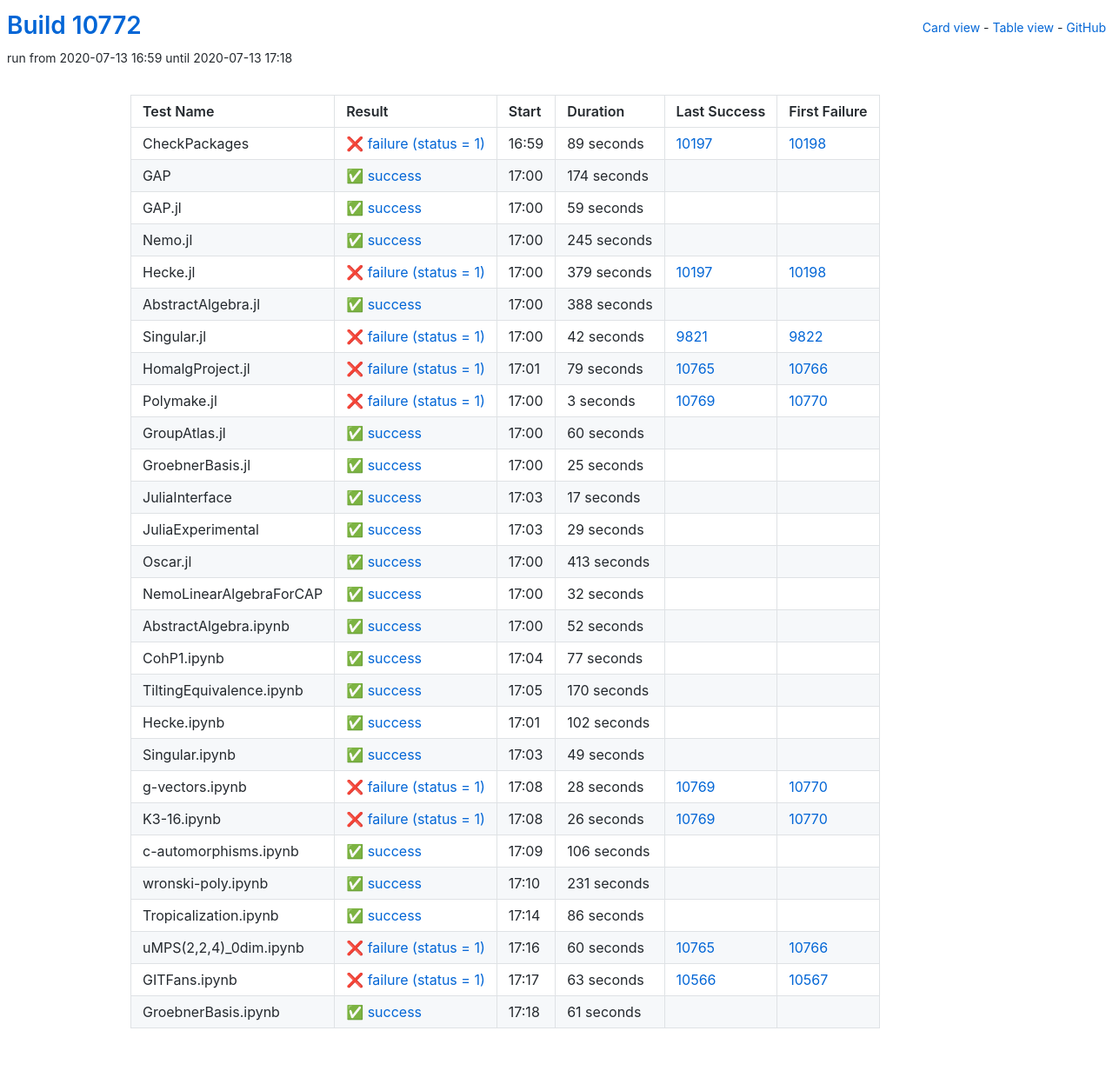
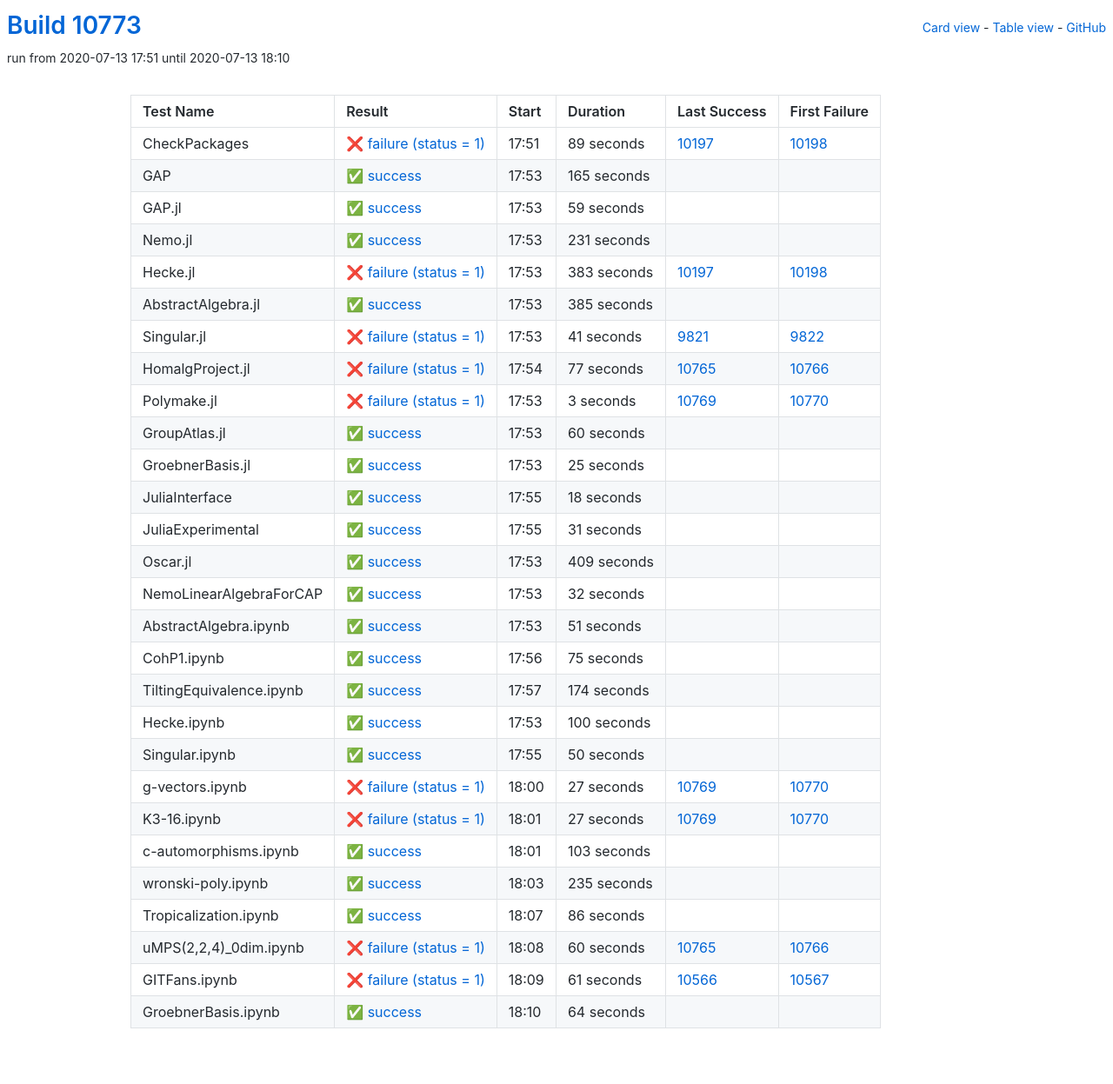
Before and after one commit to oscar-system/oscar-ci-status, a Jekyll site: the page built from table.html, in a window 1280 px wide. Shown: the whole page at 87% size. Built offline with Jekyll 4.4.1, drawn with Linux system fonts in a browser that asks for light colours.

Commit message:
Build #10773

```diff
--- a/_data/ci.yml
+++ b/_data/ci.yml
@@ -1,6 +1,6 @@
 ---
-build: 10772
-build_url: https://oscarci.mathematik.uni-kl.de/job/oscar/10772/
+build: 10773
+build_url: https://oscarci.mathematik.uni-kl.de/job/oscar/10773/
 job: oscar
 organization: oscar-system
 repo: oscar-ci-status
@@ -8,8 +8,8 @@
 tests:
 - name: CheckPackages
   id: checkpackages
-  log: https://oscarci.mathematik.uni-kl.de/job/oscar/10772/artifact/logs/build-10772/CheckPackages.log
-  start: 2020-07-13 16:59
+  log: https://oscarci.mathematik.uni-kl.de/job/oscar/10773/artifact/logs/build-10773/CheckPackages.log
+  start: 2020-07-13 17:51
   success: false
   exitcode: 1
   status: failure
@@ -20,20 +20,20 @@
   first_failure_url: https://oscarci.mathematik.uni-kl.de/job/oscar/10198/
 - name: GAP
   id: gap
-  log: https://oscarci.mathematik.uni-kl.de/job/oscar/10772/artifact/logs/build-10772/GAP.log
-  start: 2020-07-13 17:00
+  log: https://oscarci.mathematik.uni-kl.de/job/oscar/10773/artifact/logs/build-10773/GAP.log
+  start: 2020-07-13 17:53
   success: true
   exitcode: 0
   status: success
-  duration: 174
+  duration: 165
   last_success: false
   last_success_url:
   first_failure: false
   first_failure_url:
 - name: GAP.jl
   id: gap-jl
-  log: https://oscarci.mathematik.uni-kl.de/job/oscar/10772/artifact/logs/build-10772/GAP.jl.log
-  start: 2020-07-13 17:00
+  log: https://oscarci.mathematik.uni-kl.de/job/oscar/10773/artifact/logs/build-10773/GAP.jl.log
+  start: 2020-07-13 17:53
   success: true
   exitcode: 0
   status: success
@@ -44,68 +44,68 @@
   first_failure_url:
 - name: Nemo.jl
   id: nemo-jl
-  log: https://oscarci.mathematik.uni-kl.de/job/oscar/10772/artifact/logs/build-10772/Nemo.jl.log
-  start: 2020-07-13 17:00
+  log: https://oscarci.mathematik.uni-kl.de/job/oscar/10773/artifact/logs/build-10773/Nemo.jl.log
+  start: 2020-07-13 17:53
   success: true
   exitcode: 0
   status: success
-  duration: 245
+  duration: 231
   last_success: false
   last_success_url:
   first_failure: false
   first_failure_url:
 - name: Hecke.jl
   id: hecke-jl
-  log: https://oscarci.mathematik.uni-kl.de/job/oscar/10772/artifact/logs/build-10772/Hecke.jl.log
-  start: 2020-07-13 17:00
+  log: https://oscarci.mathematik.uni-kl.de/job/oscar/10773/artifact/logs/build-10773/Hecke.jl.log
+  start: 2020-07-13 17:53
   success: false
   exitcode: 1
   status: failure
-  duration: 379
+  duration: 383
   last_success: 10197
   last_success_url: https://oscarci.mathematik.uni-kl.de/job/oscar/10197/
   first_failure: 10198
   first_failure_url: https://oscarci.mathematik.uni-kl.de/job/oscar/10198/
 - name: AbstractAlgebra.jl
   id: abstractalgebra-jl
-  log: https://oscarci.mathematik.uni-kl.de/job/oscar/10772/artifact/logs/build-10772/AbstractAlgebra.jl.log
-  start: 2020-07-13 17:00
+  log: https://oscarci.mathematik.uni-kl.de/job/oscar/10773/artifact/logs/build-10773/AbstractAlgebra.jl.log
+  start: 2020-07-13 17:53
   success: true
   exitcode: 0
   status: success
-  duration: 388
+  duration: 385
   last_success: false
   last_success_url:
   first_failure: false
   first_failure_url:
 - name: Singular.jl
   id: singular-jl
-  log: https://oscarci.mathematik.uni-kl.de/job/oscar/10772/artifact/logs/build-10772/Singular.jl.log
-  start: 2020-07-13 17:00
+  log: https://oscarci.mathematik.uni-kl.de/job/oscar/10773/artifact/logs/build-10773/Singular.jl.log
+  start: 2020-07-13 17:53
   success: false
   exitcode: 1
   status: failure
-  duration: 42
+  duration: 41
   last_success: 9821
   last_success_url: https://oscarci.mathematik.uni-kl.de/job/oscar/9821/
   first_failure: 9822
   first_failure_url: https://oscarci.mathematik.uni-kl.de/job/oscar/9822/
 - name: HomalgProject.jl
   id: homalgproject-jl
-  log: https://oscarci.mathematik.uni-kl.de/job/oscar/10772/artifact/logs/build-10772/HomalgProject.jl.log
-  start: 2020-07-13 17:01
+  log: https://oscarci.mathematik.uni-kl.de/job/oscar/10773/artifact/logs/build-10773/HomalgProject.jl.log
+  start: 2020-07-13 17:54
   success: false
   exitcode: 1
   status: failure
-  duration: 79
+  duration: 77
   last_success: 10765
   last_success_url: https://oscarci.mathematik.uni-kl.de/job/oscar/10765/
   first_failure: 10766
   first_failure_url: https://oscarci.mathematik.uni-kl.de/job/oscar/10766/
 - name: Polymake.jl
   id: polymake-jl
-  log: https://oscarci.mathematik.uni-kl.de/job/oscar/10772/artifact/logs/build-10772/Polymake.jl.log
-  start: 2020-07-13 17:00
+  log: https://oscarci.mathematik.uni-kl.de/job/oscar/10773/artifact/logs/build-10773/Polymake.jl.log
+  start: 2020-07-13 17:53
   success: false
   exitcode: 1
   status: failure
@@ -116,8 +116,8 @@
   first_failure_url: https://oscarci.mathematik.uni-kl.de/job/oscar/10770/
 - name: GroupAtlas.jl
   id: groupatlas-jl
-  log: https://oscarci.mathematik.uni-kl.de/job/oscar/10772/artifact/logs/build-10772/GroupAtlas.jl.log
-  start: 2020-07-13 17:00
+  log: https://oscarci.mathematik.uni-kl.de/job/oscar/10773/artifact/logs/build-10773/GroupAtlas.jl.log
+  start: 2020-07-13 17:53
   success: true
   exitcode: 0
   status: success
@@ -128,8 +128,8 @@
   first_failure_url:
 - name: GroebnerBasis.jl
   id: groebnerbasis-jl
-  log: https://oscarci.mathematik.uni-kl.de/job/oscar/10772/artifact/logs/build-10772/GroebnerBasis.jl.log
-  start: 2020-07-13 17:00
+  log: https://oscarci.mathematik.uni-kl.de/job/oscar/10773/artifact/logs/build-10773/GroebnerBasis.jl.log
+  start: 2020-07-13 17:53
   success: true
   exitcode: 0
   status: success
@@ -140,44 +140,44 @@
   first_failure_url:
 - name: JuliaInterface
   id: juliainterface
-  log: https://oscarci.mathematik.uni-kl.de/job/oscar/10772/artifact/logs/build-10772/JuliaInterface.log
-  start: 2020-07-13 17:03
+  log: https://oscarci.mathematik.uni-kl.de/job/oscar/10773/artifact/logs/build-10773/JuliaInterface.log
+  start: 2020-07-13 17:55
   success: true
   exitcode: 0
   status: success
-  duration: 17
+  duration: 18
   last_success: false
   last_success_url:
   first_failure: false
   first_failure_url:
 - name: JuliaExperimental
   id: juliaexperimental
-  log: https://oscarci.mathematik.uni-kl.de/job/oscar/10772/artifact/logs/build-10772/JuliaExperimental.log
-  start: 2020-07-13 17:03
+  log: https://oscarci.mathematik.uni-kl.de/job/oscar/10773/artifact/logs/build-10773/JuliaExperimental.log
+  start: 2020-07-13 17:55
   success: true
   exitcode: 0
   status: success
-  duration: 29
+  duration: 31
   last_success: false
   last_success_url:
   first_failure: false
   first_failure_url:
 - name: Oscar.jl
   id: oscar-jl
-  log: https://oscarci.mathematik.uni-kl.de/job/oscar/10772/artifact/logs/build-10772/Oscar.jl.log
-  start: 2020-07-13 17:00
+  log: https://oscarci.mathematik.uni-kl.de/job/oscar/10773/artifact/logs/build-10773/Oscar.jl.log
+  start: 2020-07-13 17:53
   success: true
   exitcode: 0
   status: success
-  duration: 413
+  duration: 409
   last_success: false
   last_success_url:
   first_failure: false
   first_failure_url:
 - name: NemoLinearAlgebraForCAP
   id: nemolinearalgebraforcap
-  log: https://oscarci.mathematik.uni-kl.de/job/oscar/10772/artifact/logs/build-10772/NemoLinearAlgebraForCAP.log
-  start: 2020-07-13 17:00
+  log: https://oscarci.mathematik.uni-kl.de/job/oscar/10773/artifact/logs/build-10773/NemoLinearAlgebraForCAP.log
+  start: 2020-07-13 17:53
   success: true
   exitcode: 0
   status: success
@@ -188,116 +188,116 @@
   first_failure_url:
 - name: AbstractAlgebra.ipynb
   id: abstractalgebra-ipynb
-  log: https://oscarci.mathematik.uni-kl.de/job/oscar/10772/artifact/logs/build-10772/AbstractAlgebra.ipynb.log
-  start: 2020-07-13 17:00
+  log: https://oscarci.mathematik.uni-kl.de/job/oscar/10773/artifact/logs/build-10773/AbstractAlgebra.ipynb.log
+  start: 2020-07-13 17:53
   success: true
   exitcode: 0
   status: success
-  duration: 52
+  duration: 51
   last_success: false
   last_success_url:
   first_failure: false
   first_failure_url:
 - name: CohP1.ipynb
   id: cohp1-ipynb
-  log: https://oscarci.mathematik.uni-kl.de/job/oscar/10772/artifact/logs/build-10772/CohP1.ipynb.log
-  start: 2020-07-13 17:04
+  log: https://oscarci.mathematik.uni-kl.de/job/oscar/10773/artifact/logs/build-10773/CohP1.ipynb.log
+  start: 2020-07-13 17:56
   success: true
   exitcode: 0
   status: success
-  duration: 77
+  duration: 75
   last_success: false
   last_success_url:
   first_failure: false
   first_failure_url:
 - name: TiltingEquivalence.ipynb
   id: tiltingequivalence-ipynb
-  log: https://oscarci.mathematik.uni-kl.de/job/oscar/10772/artifact/logs/build-10772/TiltingEquivalence.ipynb.log
-  start: 2020-07-13 17:05
+  log: https://oscarci.mathematik.uni-kl.de/job/oscar/10773/artifact/logs/build-10773/TiltingEquivalence.ipynb.log
+  start: 2020-07-13 17:57
   success: true
   exitcode: 0
   status: success
-  duration: 170
+  duration: 174
   last_success: false
   last_success_url:
   first_failure: false
   first_failure_url:
 - name: Hecke.ipynb
   id: hecke-ipynb
-  log: https://oscarci.mathematik.uni-kl.de/job/oscar/10772/artifact/logs/build-10772/Hecke.ipynb.log
-  start: 2020-07-13 17:01
+  log: https://oscarci.mathematik.uni-kl.de/job/oscar/10773/artifact/logs/build-10773/Hecke.ipynb.log
+  start: 2020-07-13 17:53
   success: true
   exitcode: 0
   status: success
-  duration: 102
+  duration: 100
   last_success: false
   last_success_url:
   first_failure: false
   first_failure_url:
 - name: Singular.ipynb
   id: singular-ipynb
-  log: https://oscarci.mathematik.uni-kl.de/job/oscar/10772/artifact/logs/build-10772/Singular.ipynb.log
-  start: 2020-07-13 17:03
+  log: https://oscarci.mathematik.uni-kl.de/job/oscar/10773/artifact/logs/build-10773/Singular.ipynb.log
+  start: 2020-07-13 17:55
   success: true
   exitcode: 0
   status: success
-  duration: 49
+  duration: 50
   last_success: false
   last_success_url:
   first_failure: false
   first_failure_url:
 - name: g-vectors.ipynb
   id: g-vectors-ipynb
-  log: https://oscarci.mathematik.uni-kl.de/job/oscar/10772/artifact/logs/build-10772/g-vectors.ipynb.log
-  start: 2020-07-13 17:08
+  log: https://oscarci.mathematik.uni-kl.de/job/oscar/10773/artifact/logs/build-10773/g-vectors.ipynb.log
+  start: 2020-07-13 18:00
   success: false
   exitcode: 1
   status: failure
-  duration: 28
+  duration: 27
   last_success: 10769
   last_success_url: https://oscarci.mathematik.uni-kl.de/job/oscar/10769/
   first_failure: 10770
   first_failure_url: https://oscarci.mathematik.uni-kl.de/job/oscar/10770/
 - name: K3-16.ipynb
   id: k3-16-ipynb
-  log: https://oscarci.mathematik.uni-kl.de/job/oscar/10772/artifact/logs/build-10772/K3-16.ipynb.log
-  start: 2020-07-13 17:08
+  log: https://oscarci.mathematik.uni-kl.de/job/oscar/10773/artifact/logs/build-10773/K3-16.ipynb.log
+  start: 2020-07-13 18:01
   success: false
   exitcode: 1
   status: failure
-  duration: 26
+  duration: 27
   last_success: 10769
   last_success_url: https://oscarci.mathematik.uni-kl.de/job/oscar/10769/
   first_failure: 10770
   first_failure_url: https://oscarci.mathematik.uni-kl.de/job/oscar/10770/
 - name: c-automorphisms.ipynb
   id: c-automorphisms-ipynb
-  log: https://oscarci.mathematik.uni-kl.de/job/oscar/10772/artifact/logs/build-10772/c-automorphisms.ipynb.log
-  start: 2020-07-13 17:09
+  log: https://oscarci.mathematik.uni-kl.de/job/oscar/10773/artifact/logs/build-10773/c-automorphisms.ipynb.log
+  start: 2020-07-13 18:01
   success: true
   exitcode: 0
   status: success
-  duration: 106
+  duration: 103
   last_success: false
   last_success_url:
   first_failure: false
   first_failure_url:
 - name: wronski-poly.ipynb
   id: wronski-poly-ipynb
-  log: https://oscarci.mathematik.uni-kl.de/job/oscar/10772/artifact/logs/build-10772/wronski-poly.ipynb.log
-  start: 2020-07-13 17:10
+  log: https://oscarci.mathematik.uni-kl.de/job/oscar/10773/artifact/logs/build-10773/wronski-poly.ipynb.log
+  start: 2020-07-13 18:03
   success: true
   exitcode: 0
   status: success
-  duration: 231
+  duration: 235
   last_success: false
   last_success_url:
   first_failure: false
   first_failure_url:
 - name: Tropicalization.ipynb
   id: tropicalization-ipynb
-  log: https://oscarci.mathematik.uni-kl.de/job/oscar/10772/artifact/logs/build-10772/Tropicalization.ipynb.log
-  start: 2020-07-13 17:14
+  log: https://oscarci.mathematik.uni-kl.de/job/oscar/10773/artifact/logs/build-10773/Tropicalization.ipynb.log
+  start: 2020-07-13 18:07
   success: true
   exitcode: 0
   status: success
@@ -308,8 +308,8 @@
   first_failure_url:
 - name: uMPS(2,2,4)_0dim.ipynb
   id: umps-2-2-4-0dim-ipynb
-  log: https://oscarci.mathematik.uni-kl.de/job/oscar/10772/artifact/logs/build-10772/uMPS-2-2-4-_0dim.ipynb.log
-  start: 2020-07-13 17:16
+  log: https://oscarci.mathematik.uni-kl.de/job/oscar/10773/artifact/logs/build-10773/uMPS-2-2-4-_0dim.ipynb.log
+  start: 2020-07-13 18:08
   success: false
   exitcode: 1
   status: failure
@@ -320,24 +320,24 @@
   first_failure_url: https://oscarci.mathematik.uni-kl.de/job/oscar/10766/
 - name: GITFans.ipynb
   id: gitfans-ipynb
-  log: https://oscarci.mathematik.uni-kl.de/job/oscar/10772/artifact/logs/build-10772/GITFans.ipynb.log
-  start: 2020-07-13 17:17
+  log: https://oscarci.mathematik.uni-kl.de/job/oscar/10773/artifact/logs/build-10773/GITFans.ipynb.log
+  start: 2020-07-13 18:09
   success: false
   exitcode: 1
   status: failure
-  duration: 63
+  duration: 61
   last_success: 10566
   last_success_url: https://oscarci.mathematik.uni-kl.de/job/oscar/10566/
   first_failure: 10567
   first_failure_url: https://oscarci.mathematik.uni-kl.de/job/oscar/10567/
 - name: GroebnerBasis.ipynb
   id: groebnerbasis-ipynb
-  log: https://oscarci.mathematik.uni-kl.de/job/oscar/10772/artifact/logs/build-10772/GroebnerBasis.ipynb.log
-  start: 2020-07-13 17:18
+  log: https://oscarci.mathematik.uni-kl.de/job/oscar/10773/artifact/logs/build-10773/GroebnerBasis.ipynb.log
+  start: 2020-07-13 18:10
   success: true
   exitcode: 0
   status: success
-  duration: 61
+  duration: 64
   last_success: false
   last_success_url:
   first_failure: false
```
Also changed, not shown: README.md.
